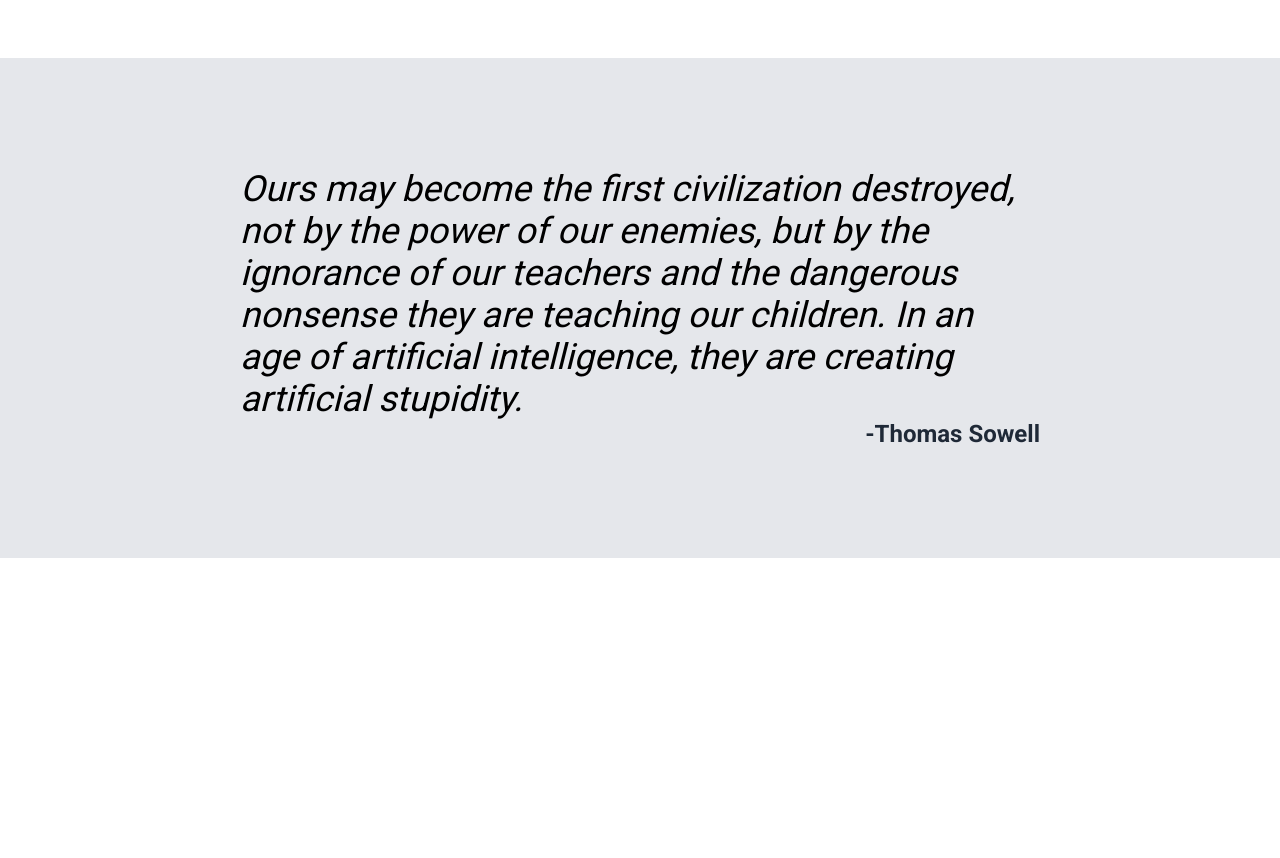
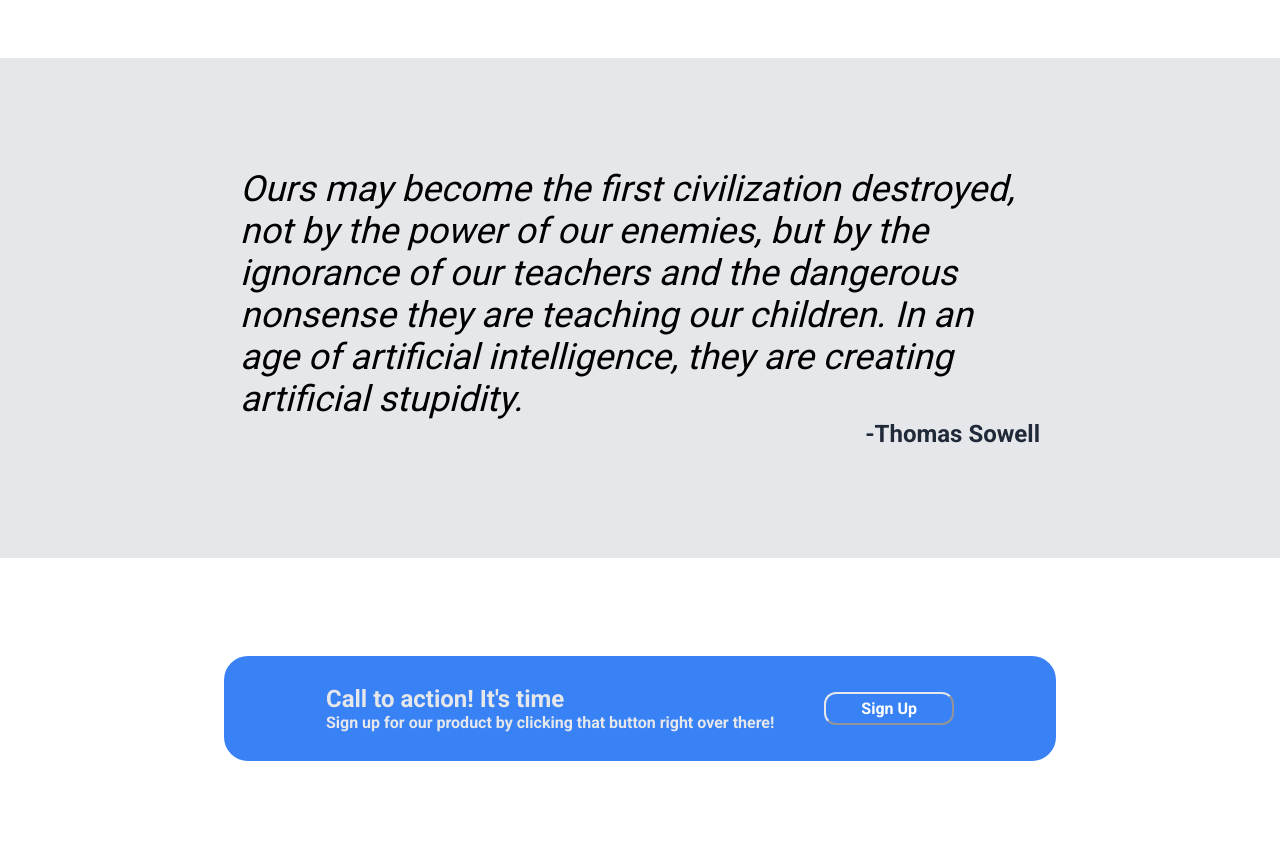
Before and after one commit to suryanva/TOPLandingPage, a plain HTML site: page index.html in a window 1280 px wide. Shown: the part 1072-1930 px from the top of the page. Before the commit the page ends 1630 px from the top, so only its background shows below. Drawn offline with Linux system fonts and the light colour scheme.

Commit message:
added call to action

```diff
--- a/index.html
+++ b/index.html
@@ -103,5 +103,21 @@
         </div>
       </section>
 
+      <!--Ending of the quote text-->
+
+<section class="call-action">
+    <div class="parent-container">
+      <div class="boox">
+        <div class="text">
+          <h2>Call to action! It's time</h2>
+          <p>Sign up for our product by clicking that button right over there!</p>
+        </div>
+        <input class="call-button"type="button" value="Sign Up">
+      </div>
+    </div>
+  </section>
+
+  <!-- End of the Call to Action section -->
+
 </body>
 </html>
--- a/style.css
+++ b/style.css
@@ -164,3 +164,37 @@ h3 {
 }
 
 /* End of Quote section */
+
+.call-action {
+    height: 300px;
+}
+
+.parent-container {
+    height: 100%;
+    display: flex;
+    justify-content: center;
+    align-items: center;
+}
+.boox {
+    gap: 50px;
+    height: 35%;
+    width: 65%;
+    background-color: #3882f6;
+    border-radius: 1.5em;
+    color: #e5e7eb;
+    display: flex;
+    flex-direction: row;
+    justify-content: center;
+    align-items: center;
+}
+
+.call-button {
+    background-color: #3882f6;
+    color: white;
+    padding: 5px 35px;
+    font-size: medium;
+    border-radius: 12px;
+    border-color: #e5e7eb;
+}
+
+/* end of call to action */
```
